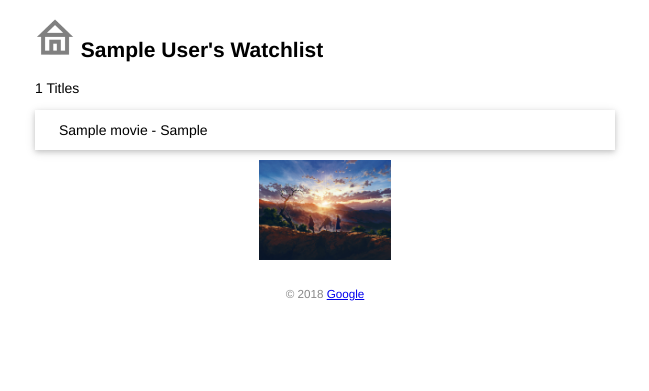
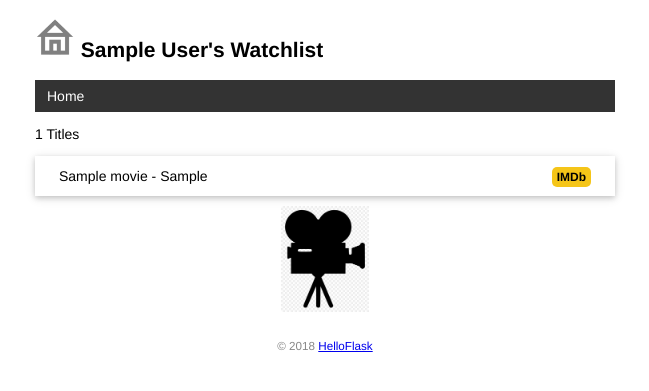
Before and after one commit to WeiS49/Watchlist, a Flask app: page / in a window 1280 px wide. Shown: the top 391 px of the page, without its empty margins (315-964 px from the left). Run offline with Flask 2, Linux system fonts and the light colour scheme; tables that the repository leaves empty hold one stand-in row (values such as "Sample post").

Commit message:
Add base template and error template

```diff
--- a/app.py
+++ b/app.py
@@ -4,7 +4,6 @@ from flask import escape, url_for, render_template
 from flask_sqlalchemy import SQLAlchemy
 import click
 import os
-
 
 app = Flask(__name__)
 # 创建数据库连接地址
@@ -62,11 +61,25 @@ class Movie(db.Model):
     title = db.Column(db.String(60))
     year = db.Column(db.String(4))
 
+"""
+    注册上下文处理函数
+    在之后的页面中, 自动传入处理内容(为了效率, 建议传入最小集合)
+"""
+@app.context_processor
+def inject_user():
+    user = User.query.first()
+    return dict(user=user)
+
+@app.errorhandler(404)
+def page_not_found(e):
+    # user = User.query.first()
+    return render_template('404.html'), 404
+
 @app.route('/')
 def index():
     user = User.query.first()
     movies = Movie.query.all()
-    return render_template('index.html', user=user, movies=movies)
+    return render_template('index.html', movies=movies)
     # return render_template('index.html', name=name, movies=movies)
     # return 'hello, world!'
 
--- a/static/style.css
+++ b/static/style.css
@@ -42,9 +42,48 @@ footer {
     background-color: #f8f9fa;
 }
 
-/* 龙猫图片 */
+/* 图片 */
 .view {
     display: block;
     margin: 0 auto;
-    height: 100px;
+    width: 88px;
+    height: 106px;
 }
+
+nav ul {
+    list-style-type: none;
+    margin: 0;
+    padding: 0;
+    overflow: hidden;
+    background-color: #333;
+}
+
+nav li {
+    float: left;
+}
+
+nav li a {
+    display: block;
+    color: white;
+    text-align: center;
+    padding: 8px 12px;
+    text-decoration: none;
+}
+
+nav li a:hover {
+    background-color: #111;
+}
+
+.float-right {
+    float: right;
+}
+
+.imdb {
+    font-size: 12px;
+    font-weight: bold;
+    color: black;
+    text-decoration: none;
+    background: #F5C518;
+    border-radius: 5px;
+    padding: 3px 5px;
+}
--- /dev/null
+++ b/templates/base.html
@@ -0,0 +1,29 @@
+<!DOCTYPE html>
+<html lang="en">
+{# 创建模板的模板 #}
+<head>
+    {# 声明block的名字, 方便查找 #}
+    {% block head %}
+    <meta charset="utf-8">
+    <meta name="viewport" content="width=device-width, initial-scale=1.0">
+    <title>{{ user.name }}'s Watchlist</title>
+    <link rel="icon" href="{{ url_for('static', filename='cube.png') }}">
+    <link rel="stylesheet" href="{{ url_for('static', filename='style.css') }}" type="text/css">
+    {% endblock %}
+</head>
+<body>
+    <h2>
+        <img alt="Avatar" class="avatar" src="{{ url_for('static', filename='house.png') }}">
+        {{ user.name }}'s Watchlist
+    </h2>
+    <nav>
+        <ul>
+            <li><a href="{{ url_for('index') }}">Home</a></li>
+        </ul>
+    </nav>
+    {% block content %}{% endblock %}
+    <footer>
+        <small>&copy; 2018 <a href="http://helloflask.com/tutorial">HelloFlask</a></small>
+    </footer>
+</body>
+</html>
--- a/templates/index.html
+++ b/templates/index.html
@@ -1,29 +1,19 @@
+{% extends 'base.html' %}
 
-<!DOCTYPE html>
-<html lang="en">
-<head>
-    <meta charset="UTF-8">
-    <meta http-equiv="X-UA-Compatible" content="IE=edge">
-    <meta name="viewport" content="width=device-width, initial-scale=1.0">
-    <title>Document</title>
-    <link rel="icon" href="{{ url_for('static', filename='fivet.png') }}">
-    <link rel="stylesheet" href="{{ url_for('static', filename='style.css') }}">
-</head>
-<body>
-    <h2>
-        <img class="avatar" src="{{ url_for('static', filename='house.png') }}" alt="">
-        {{ user.name }}'s Watchlist
-    </h2>
-    {# 使用length过滤器(类似函数)获取列表movies长度 #}
-    <p>{{ movies|length }} Titles</p>
-    <ul class="movie-list">
-        {% for movie in movies %}
-        <li>{{ movie.title }} - {{ movie.year }}</li>
-        {% endfor %}
-    </ul>
-    <img class="view" src="{{ url_for('static', filename='view.png') }}" alt="">
-    <footer>
-        <small>&copy; 2018 <a href="http://www.google.com">Google</a></small>
-    </footer>
-</body>
-</html>
+{# head部分的重写内容
+{% block head %}
+{% endblock %}
+#}
+{% block content %}
+<p>{{ movies|length }} Titles</p>
+<ul class="movie-list">
+    {% for movie in movies %}
+    <li>{{ movie.title }} - {{ movie.year }}
+        <span class="float-right">
+            <a class="imdb" href="https://www.imdb.com/find?q={{ movie.title }}" target="_blank" title="Find this movie on IMDb">IMDb</a>
+        </span>
+    </li>
+    {% endfor %}
+</ul>
+<img alt="Movie recorder" class="view" src="{{ url_for('static', filename='recorder.png') }}" title="movie recorder">
+{% endblock %}
```
Also changed, not shown: templates/404.html (added, +13 -0 lines), static/cube.png (added), static/recorder.png (added), 1 other file.
